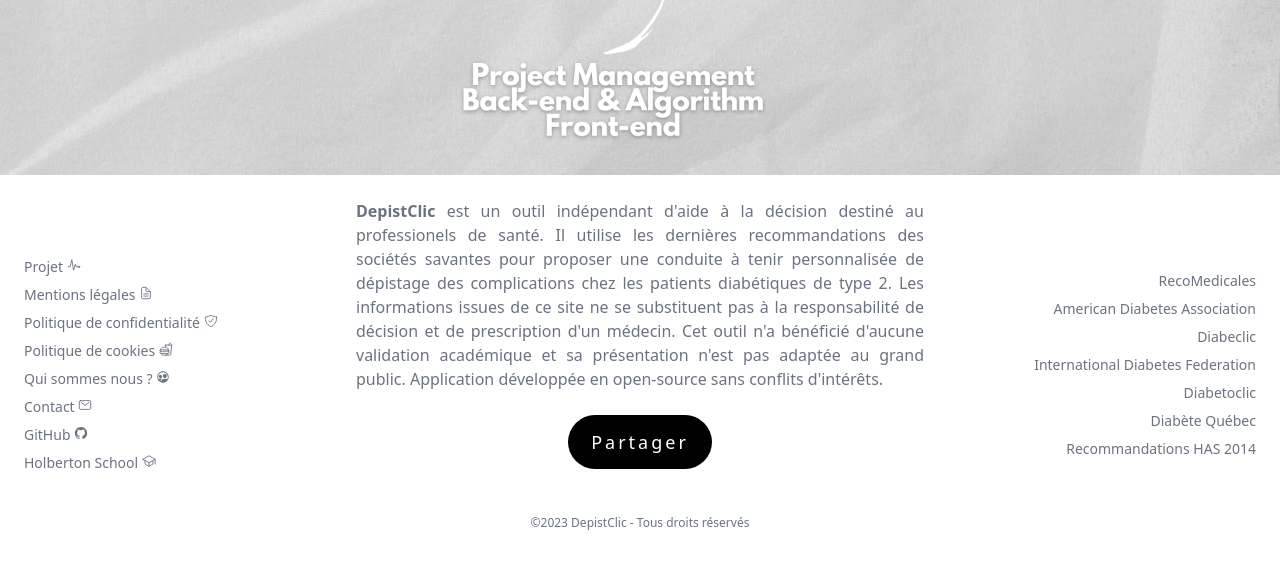
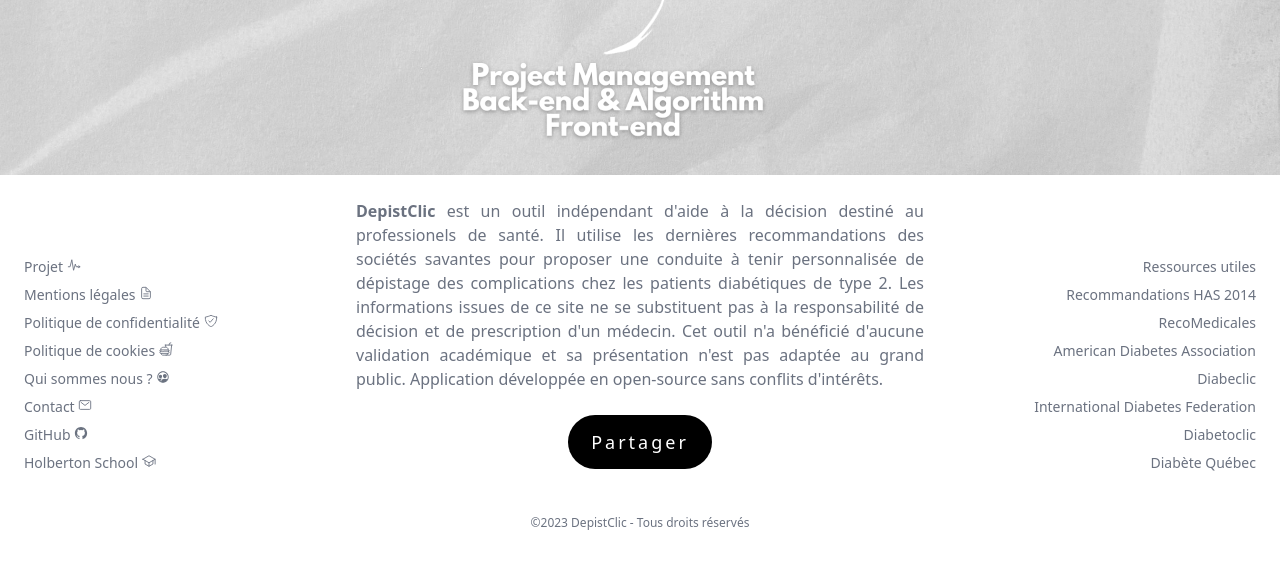
Before and after one commit to v-dav/DepistClic, a Django app: page /equipe/ in a window 1280 px wide. Shown: the part 1074-1637 px from the top of the page. Run offline with Django 4.2, Linux system fonts and the light colour scheme; style sheets or scripts are compiled from the project's sources; some libraries are stand-ins or nearby versions.

Commit message:
add "useful ressources"

```diff
--- a/DepistClic/mainapp/templates/mainapp/base.html
+++ b/DepistClic/mainapp/templates/mainapp/base.html
@@ -114,13 +114,14 @@
 			<!-- List 2 -->
 			<div class="w-full lg:w-1/4">
 				<ul class="flex flex-col text-center lg:text-right">
+					<li class="mb-2 text-gray-500 text-sm no-underline"><p>Ressources utiles</p></li>
+					<li class="mb-2 hover:underline text-gray-500 hover:text-blue-500 text-sm no-underline"><a target="_blank" href="https://www.has-sante.fr/upload/docs/application/pdf/2015-02/7v_referentiel_2clics_diabete_060215.pdf" class="hover:text-blue-400">Recommandations HAS 2014</a></li>
 					<li class="mb-2 hover:underline text-gray-500 hover:text-blue-500 text-sm no-underline"><a target="_blank" href="https://recomedicales.fr/recommandations/diabete-type-2/" class="hover:text-blue-400">RecoMedicales</a></li>
 					<li class="mb-2 hover:underline text-gray-500 hover:text-blue-500 text-sm no-underline"><a target="_blank" href="https://diabetes.org/" class="hover:text-blue-400">American Diabetes Association</a></li>
 					<li class="mb-2 hover:underline text-gray-500 hover:text-blue-500 text-sm no-underline"><a target="_blank" href="https://www.diabeclic.com/" class="hover:text-blue-400">Diabeclic</a></li>
 					<li class="mb-2 hover:underline text-gray-500 hover:text-blue-500 text-sm no-underline"><a target="_blank" href="https://idf.org/about-diabetes/type-2-diabetes/" class="hover:text-blue-400">International Diabetes Federation</a></li>
 					<li class="mb-2 hover:underline text-gray-500 hover:text-blue-500 text-sm no-underline"><a target="_blank" href="https://diabetoclic.fr/suivi/le-bilan-des-complications-et-leur-surveillance/" class="hover:text-blue-400">Diabetoclic</a></li>
 					<li class="mb-2 hover:underline text-gray-500 hover:text-blue-500 text-sm no-underline"><a target="_blank" href="https://www.diabete.qc.ca/" class="hover:text-blue-400">Diabète Québec</a></li>
-					<li class="mb-2 hover:underline text-gray-500 hover:text-blue-500 text-sm no-underline"><a target="_blank" href="https://www.has-sante.fr/upload/docs/application/pdf/2015-02/7v_referentiel_2clics_diabete_060215.pdf" class="hover:text-blue-400">Recommandations HAS 2014</a></li>
 				</ul>
 			</div>
         </div>
```
